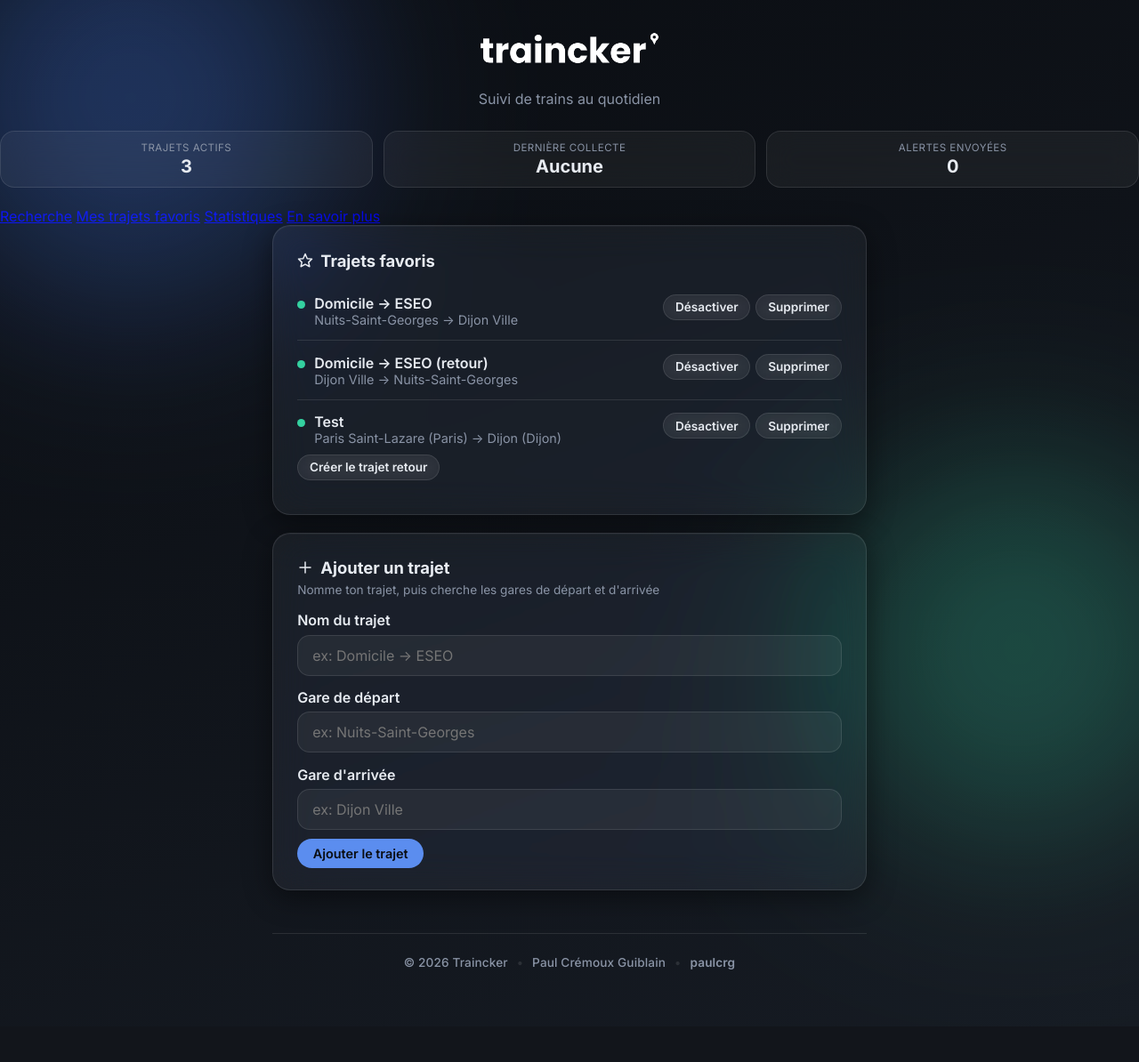
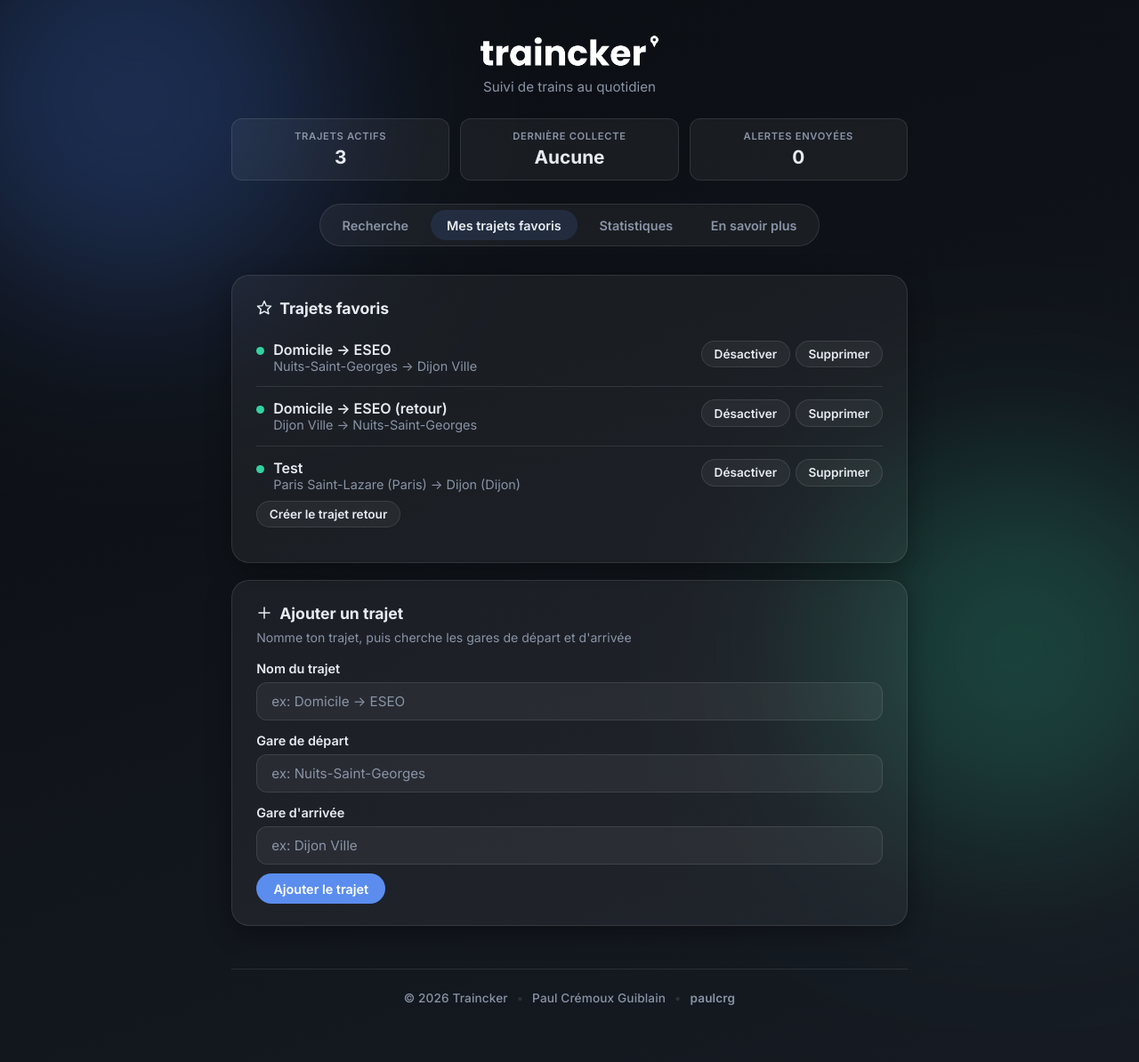
Before and after one commit to paulcrg/traincker, a FastAPI app: page /favoris in a window 1280 px wide. Shown: the whole page at 89% size. Before the commit the page ends 1090 px from the top, so only its background shows below. Run offline with FastAPI, Linux system fonts and the light colour scheme; data that the repository does not hold is empty.

Commit message:
style(web): design system centralise, menu en pastilles centrees, page pleine largeur

```diff
--- a/traincker_web/static/style.css
+++ b/traincker_web/static/style.css
@@ -1,13 +1,39 @@
+/* ==========================================================================
+   Traincker — design system centralisé
+   Toute la palette et les rayons se pilotent depuis :root ci-dessous.
+   ========================================================================== */
+
 :root {
+    /* --- Source de vérité : ce sont CES variables que l'accessibilité et
+       le thème clair surchargent dynamiquement (voir traincker/theme.py,
+       réutilisé tel quel côté FastAPI) --- */
     --tk-bg-1: #0a0d12;
     --tk-bg-2: #161b23;
     --tk-glass: rgba(255, 255, 255, 0.05);
     --tk-glass-border: rgba(255, 255, 255, 0.10);
+    --tk-text: #e7ebf1;
+    --tk-text-muted: #8a94a6;
     --tk-accent: #5b8def;
     --tk-positive: #34d1a0;
     --tk-danger: #ef5b5b;
-    --tk-text: #e7ebf1;
-    --tk-text-muted: #8a94a6;
+
+    /* --- Design tokens génériques, alias des tk-* ci-dessus. Un seul
+       endroit à modifier (les tk-* plus haut) pour piloter toute
+       l'application, y compris quand l'accessibilité les surcharge. --- */
+    --bg: var(--tk-bg-1);
+    --bg-2: var(--tk-bg-2);
+    --surface: var(--tk-glass);
+    --surface-hover: rgba(255, 255, 255, 0.08);
+    --border: var(--tk-glass-border);
+    --text: var(--tk-text);
+    --text-muted: var(--tk-text-muted);
+    --accent: var(--tk-accent);
+    --accent-soft: rgba(91, 141, 239, 0.14);
+    --positive: var(--tk-positive);
+    --danger: var(--tk-danger);
+    --radius: 20px;
+    --radius-sm: 12px;
+    --radius-pill: 999px;
 }
 
 * { box-sizing: border-box; }
@@ -17,188 +43,211 @@
     -moz-osx-font-smoothing: grayscale;
     margin: 0;
     font-family: 'Inter', -apple-system, BlinkMacSystemFont, sans-serif;
-    color: var(--tk-text);
-    background: linear-gradient(160deg, var(--tk-bg-1) 0%, var(--tk-bg-2) 100%);
+    color: var(--text);
+    background: linear-gradient(160deg, var(--bg) 0%, var(--bg-2) 100%);
     min-height: 100vh;
 }
 
-/* Blobs flottants en fond, comme le dashboard Streamlit */
-.tk-blob { position: fixed; border-radius: 50%; filter: blur(100px); opacity: 0.35; z-index: 0; pointer-events: none; mix-blend-mode: screen; }
+/* Blobs flottants en fond, très discrets */
+.tk-blob { position: fixed; border-radius: 50%; filter: blur(100px); opacity: 0.30; z-index: 0; pointer-events: none; mix-blend-mode: screen; }
 .tk-blob-1 { width: 460px; height: 460px; background: #3b6fe0; top: -140px; left: -110px; animation: tk-float-1 22s ease-in-out infinite; }
 .tk-blob-2 { width: 420px; height: 420px; background: #1fa679; bottom: -160px; right: -90px; animation: tk-float-2 26s ease-in-out infinite; }
 @keyframes tk-float-1 { 0%, 100% { transform: translate(0, 0); } 50% { transform: translate(40px, 30px); } }
 @keyframes tk-float-2 { 0%, 100% { transform: translate(0, 0); } 50% { transform: translate(-30px, -40px); } }
 @media (prefers-reduced-motion: reduce) { .tk-blob-1, .tk-blob-2 { animation: none; } }
 
-h1, h2, h3 { font-weight: 700; letter-spacing: -0.02em; color: var(--tk-text); margin: 0 0 0.6rem; }
+h1, h2, h3 { font-weight: 700; letter-spacing: -0.02em; color: var(--text); margin: 0 0 0.6rem; }
 
-.tk-logo-wrap { text-align: center; margin: 2rem 0 0.3rem; font-family: 'Poppins', sans-serif; font-weight: 700; font-size: 1.4rem; }
-.tk-caption { text-align: center; color: var(--tk-text-muted); margin-bottom: 1.6rem; }
+.tk-page { position: relative; z-index: 1; max-width: 1180px; width: 100%; margin: 0 auto; padding: 0 2rem 3rem; }
 
-/* Navigation */
-.navbar {
-    position: relative; z-index: 1;
-    display: flex; justify-content: center; gap: 2px;
-    background: var(--tk-glass); backdrop-filter: blur(14px); -webkit-backdrop-filter: blur(14px);
-    border-radius: 999px; padding: 8px; border: 1px solid var(--tk-glass-border);
-    width: fit-content; margin: 1.5rem auto 2rem; box-shadow: inset 0 1px 3px rgba(0,0,0,0.25);
+.tk-logo-wrap { text-align: center; margin: 2.2rem 0 0.3rem; }
+.tk-caption { text-align: center; color: var(--text-muted); margin: 0 0 1.6rem; font-size: 0.95rem; }
+
+/* --- KPI chips (bandeau supérieur, même style que le dashboard) --- */
+.chip-row, .tk-chip-row { display: flex; gap: 12px; margin: 0 auto 1.6rem; max-width: 760px; }
+.chip, .tk-chip {
+    flex: 1; background: var(--surface); border: 1px solid var(--border);
+    border-radius: var(--radius-sm); padding: 0.8rem 1rem; text-align: center;
+    transition: transform 0.2s ease, background 0.2s ease;
 }
-.navbar a {
-    border-radius: 999px; font-weight: 600; font-size: 0.95rem; padding: 10px 24px;
-    color: var(--tk-text-muted); text-decoration: none; transition: color 0.2s ease, background 0.2s ease;
+.chip:hover, .tk-chip:hover { transform: translateY(-1px); background: var(--surface-hover); }
+.chip-label, .tk-chip-label {
+    display: block; font-size: 0.7rem; color: var(--text-muted); text-transform: uppercase;
+    letter-spacing: 0.06em; margin-bottom: 4px; font-weight: 600;
 }
-.navbar a:hover { color: var(--tk-text); }
-.navbar a.active { color: #0a0d12; background: var(--tk-accent); }
-.navbar a.disabled { opacity: 0.4; pointer-events: none; }
+.chip-value, .tk-chip-value { display: block; font-size: 1.3rem; font-weight: 700; color: var(--text); }
 
-.container { position: relative; z-index: 1; max-width: 700px; margin: 0 auto; padding: 0 1rem 3rem; animation: tk-fade-in 0.5s ease; }
+/* --- Navigation : pastilles centrées, discrètes et arrondies --- */
+.nav {
+    position: relative; z-index: 1; display: flex; justify-content: center; gap: 6px;
+    margin: 0 auto 2rem; padding: 6px; max-width: fit-content;
+    background: var(--surface); border: 1px solid var(--border); border-radius: var(--radius-pill);
+}
+.nav-link {
+    color: var(--text-muted); text-decoration: none; font-weight: 600; font-size: 0.9rem;
+    padding: 0.55rem 1.15rem; border-radius: var(--radius-pill);
+    transition: color 0.15s ease, background 0.15s ease;
+    white-space: nowrap;
+}
+.nav-link:hover { color: var(--text); background: var(--surface-hover); }
+.nav-link.active { color: var(--text); background: var(--accent-soft); }
+
+.container { position: relative; z-index: 1; max-width: 760px; margin: 0 auto; animation: tk-fade-in 0.4s ease; }
 @keyframes tk-fade-in { from { opacity: 0; transform: translateY(6px); } to { opacity: 1; transform: translateY(0); } }
 
-/* Cartes en verre */
-.tk-card {
-    background: var(--tk-glass); backdrop-filter: blur(20px) saturate(160%); -webkit-backdrop-filter: blur(20px) saturate(160%);
-    border: 1px solid var(--tk-glass-border); border-radius: 20px;
-    box-shadow: 0 8px 32px rgba(0, 0, 0, 0.45), inset 0 1px 0 rgba(255,255,255,0.04);
-    padding: 1.5rem 1.7rem; margin-bottom: 1.2rem;
+/* --- Cartes --- */
+.card, .tk-card {
+    background: var(--surface); border: 1px solid var(--border); border-radius: var(--radius);
+    box-shadow: 0 8px 28px rgba(0, 0, 0, 0.35); padding: 1.5rem 1.7rem; margin-bottom: 1.2rem;
 }
+.card-header, .tk-section-title { display: flex; align-items: center; gap: 8px; font-size: 1.1rem; font-weight: 700; margin: 0.1rem 0 0.7rem; color: var(--text); }
+.card-title { font-size: 1.1rem; font-weight: 700; color: var(--text); }
+.card-description, .tk-hint { font-size: 0.88rem; color: var(--text-muted); margin: -0.3rem 0 1rem; line-height: 1.5; }
 
-.tk-section-title { display: flex; align-items: center; gap: 8px; font-size: 1.15rem; font-weight: 700; margin: 0.2rem 0 0.8rem; }
-.tk-hint { font-size: 0.85rem; color: var(--tk-text-muted); margin: -0.4rem 0 1rem; }
+/* --- Champs --- */
+.input, input[type="text"] {
+    width: 100%; padding: 0.7rem 1rem; border-radius: var(--radius-sm);
+    background: var(--surface); border: 1px solid var(--border);
+    color: var(--text); font-size: 0.95rem; font-family: inherit;
+}
+.input:focus, input[type="text"]:focus { outline: none; border-color: var(--accent); }
+.input::placeholder, input[type="text"]::placeholder { color: var(--text-muted); }
+label.tk-field-label { display: block; font-weight: 600; font-size: 0.9rem; margin: 0.9rem 0 0.4rem; color: var(--text); }
 
-/* Champs texte */
-input[type="text"] {
-    width: 100%; padding: 0.75rem 1rem; border-radius: 14px;
-    background: rgba(255, 255, 255, 0.05); border: 1px solid var(--tk-glass-border);
-    color: var(--tk-text); font-size: 1rem; font-family: inherit;
+.select, select {
+    width: 100%; padding: 0.65rem 1rem; border-radius: var(--radius-sm);
+    background: var(--surface); border: 1px solid var(--border);
+    color: var(--text); font-size: 0.95rem; font-family: inherit; margin-bottom: 0.4rem;
 }
-input[type="text"]:focus { outline: none; border-color: var(--tk-accent); }
-label.tk-field-label { display: block; font-weight: 600; margin: 0.9rem 0 0.4rem; }
+.select:focus, select:focus { outline: none; border-color: var(--accent); }
 
-.htmx-indicator { display: none; color: var(--tk-text-muted); font-size: 0.85rem; }
+.tk-checkbox-row {
+    display: flex; align-items: center; gap: 8px; font-size: 0.92rem; font-weight: 500;
+    margin: 0.6rem 0; cursor: pointer; color: var(--text);
+}
+.tk-checkbox-row input[type="checkbox"] { width: 16px; height: 16px; accent-color: var(--accent); cursor: pointer; }
+
+.htmx-indicator { display: none; color: var(--text-muted); font-size: 0.85rem; }
 .htmx-request .htmx-indicator { display: inline; }
 
-/* Boutons pilule, comme Streamlit */
-.tk-btn {
-    border-radius: 999px; border: 1px solid var(--tk-glass-border);
-    background: rgba(255, 255, 255, 0.06); backdrop-filter: blur(10px);
-    color: var(--tk-text); font-weight: 600; font-size: 0.9rem; font-family: inherit;
-    padding: 0.5rem 1.1rem; cursor: pointer; transition: all 0.2s ease;
+/* --- Boutons --- */
+.btn, .tk-btn {
+    border-radius: var(--radius-pill); border: 1px solid var(--border);
+    background: var(--surface); color: var(--text); font-weight: 600; font-size: 0.9rem;
+    font-family: inherit; padding: 0.55rem 1.2rem; cursor: pointer;
+    transition: background 0.15s ease, border-color 0.15s ease, transform 0.15s ease;
+    text-decoration: none; display: inline-block;
 }
-.tk-btn:hover { border-color: var(--tk-accent); color: var(--tk-accent); transform: translateY(-1px); }
-.tk-btn-primary { background: var(--tk-accent); color: #0a0d12; border: none; }
-.tk-btn-primary:hover { color: #0a0d12; opacity: 0.9; }
-.tk-btn-danger:hover { border-color: var(--tk-danger); color: var(--tk-danger); }
-.tk-btn-compact { padding: 0.35rem 0.8rem; font-size: 0.85rem; }
-.tk-btn-row { display: flex; gap: 8px; margin-top: 0.6rem; }
+.btn:hover, .tk-btn:hover { background: var(--surface-hover); border-color: var(--accent); transform: translateY(-1px); }
+.btn-primary, .tk-btn-primary { background: var(--accent); color: #ffffff; border: none; }
+.btn-primary:hover, .tk-btn-primary:hover { opacity: 0.92; background: var(--accent); }
+.btn-secondary, .tk-btn-danger:hover { border-color: var(--danger); color: var(--danger); }
+.tk-btn-compact { padding: 0.4rem 0.85rem; font-size: 0.85rem; }
+.tk-btn-row { display: flex; gap: 8px; flex-wrap: wrap; margin-top: 0.6rem; }
 
-/* Suggestions de gares */
+/* --- Suggestions de gares --- */
 .liste-suggestions {
     list-style: none; padding: 4px 0; margin: -4px 0 12px;
-    background: rgba(255, 255, 255, 0.03); border: 1px solid var(--tk-glass-border);
-    border-radius: 12px; overflow: hidden;
+    background: var(--surface); border: 1px solid var(--border);
+    border-radius: var(--radius-sm); overflow: hidden;
 }
 .liste-suggestions li button {
     width: 100%; text-align: left; padding: 0.55rem 0.9rem; font-weight: 500;
-    background: transparent; color: var(--tk-text); border: none; cursor: pointer; font-family: inherit; font-size: 0.95rem;
+    background: transparent; color: var(--text); border: none; cursor: pointer; font-family: inherit; font-size: 0.95rem;
 }
-.liste-suggestions li button:hover { background: rgba(91, 141, 239, 0.14); color: var(--tk-accent); }
-.suggestion-vide { padding: 0.55rem 0.9rem; color: var(--tk-text-muted); }
+.liste-suggestions li button:hover { background: var(--accent-soft); color: var(--accent); }
+.suggestion-vide, .empty-state, .tk-empty { padding: 0.55rem 0.2rem; color: var(--text-muted); }
 
-/* Liste des favoris */
+/* --- Liste des favoris --- */
 .tk-favori { padding: 0.9rem 0; }
-.tk-favori + .tk-favori { border-top: 1px solid var(--tk-glass-border); }
+.tk-favori + .tk-favori { border-top: 1px solid var(--border); }
 .tk-favori-ligne { display: flex; align-items: flex-start; gap: 10px; }
-.tk-favori-nom { font-weight: 600; }
-.tk-favori-trajet { color: var(--tk-text-muted); font-size: 0.9rem; }
+.tk-favori-nom { font-weight: 600; color: var(--text); }
+.tk-favori-trajet { color: var(--text-muted); font-size: 0.9rem; }
 .tk-dot { display: inline-block; width: 9px; height: 9px; border-radius: 50%; margin-top: 7px; flex-shrink: 0; }
-.tk-dot-ok { background: var(--tk-positive); }
-.tk-dot-alert { background: var(--tk-danger); }
+.tk-dot-ok { background: var(--positive); }
+.tk-dot-alert { background: var(--danger); }
 .tk-favori-actions { margin-left: auto; display: flex; gap: 6px; flex-shrink: 0; }
 .tk-next-train { display: flex; align-items: baseline; gap: 10px; margin: 0.3rem 0 0.2rem; }
 .tk-next-train-time { font-size: 1.4rem; font-weight: 800; letter-spacing: -0.02em; }
-.tk-next-train-countdown { font-size: 0.85rem; font-weight: 600; color: var(--tk-accent); background: rgba(91, 141, 239, 0.12); padding: 2px 10px; border-radius: 999px; }
-.tk-confirm-text { font-size: 0.9rem; color: var(--tk-danger); font-weight: 600; margin: 0.5rem 0 0.3rem; }
+.tk-next-train-countdown { font-size: 0.85rem; font-weight: 600; color: var(--accent); background: var(--accent-soft); padding: 2px 10px; border-radius: var(--radius-pill); }
+.tk-confirm-text { font-size: 0.9rem; color: var(--danger); font-weight: 600; margin: 0.5rem 0 0.3rem; }
 
-.tk-selection { font-size: 0.85rem; color: var(--tk-text-muted); margin-top: 0.3rem; }
-.tk-selection strong { color: var(--tk-text); }
+.tk-selection { font-size: 0.85rem; color: var(--text-muted); margin-top: 0.3rem; }
+.tk-selection strong { color: var(--text); }
 
-.tk-empty { color: var(--tk-text-muted); }
-.tk-success { color: var(--tk-positive); font-weight: 600; font-size: 0.9rem; margin-top: 0.6rem; }
+.tk-success { color: var(--positive); font-weight: 600; font-size: 0.9rem; margin-top: 0.6rem; }
 
-/* Départs (page recherche) */
-.table-departs { width: 100%; border-collapse: collapse; margin-top: 1rem; }
-.table-departs th, .table-departs td { padding: 0.6rem 0.5rem; text-align: left; border-bottom: 1px solid var(--tk-glass-border); }
-.table-departs tr.perturbe { color: var(--tk-danger); }
+/* --- Tableaux --- */
+.table-departs, .tk-table {
+    width: 100%; border-collapse: collapse; margin: 0.6rem 0 1rem; font-size: 0.9rem;
+}
+.table-departs th, .table-departs td, .tk-table th, .tk-table td {
+    padding: 0.55rem 0.6rem; text-align: left; border-bottom: 1px solid var(--border);
+}
+.tk-table th { color: var(--text-muted); font-weight: 600; font-size: 0.75rem; text-transform: uppercase; letter-spacing: 0.03em; }
+.table-departs tr.perturbe { color: var(--danger); }
 
+/* --- Alertes / bandeaux d'information (fond bleu sombre, comme "Aucune activité...") --- */
+.alert, .empty-state-info {
+    background: var(--accent-soft); border: 1px solid rgba(91, 141, 239, 0.3);
+    border-radius: var(--radius-sm); padding: 0.85rem 1.1rem; color: var(--text); font-weight: 600; font-size: 0.92rem;
+}
 .alerte-perturbation {
     background: linear-gradient(90deg, rgba(239,91,91,0.18), rgba(239,91,91,0.06));
-    border: 1px solid rgba(239,91,91,0.35); border-radius: 14px; padding: 0.7rem 1rem; margin-bottom: 0.75rem; font-weight: 600;
+    border: 1px solid rgba(239,91,91,0.35); border-radius: var(--radius-sm); padding: 0.7rem 1rem; margin-bottom: 0.75rem; font-weight: 600;
+}
+.erreur {
+    background: linear-gradient(90deg, rgba(239,91,91,0.18), rgba(239,91,91,0.06));
+    border: 1px solid rgba(239,91,91,0.35); border-radius: var(--radius-sm); padding: 0.75rem 1rem; color: var(--danger); margin-top: 1rem;
 }
 
-.erreur {
-    background: linear-gradient(90deg, rgba(239,91,91,0.18), rgba(239,91,91,0.06));
-    border: 1px solid rgba(239,91,91,0.35); border-radius: 14px; padding: 0.75rem 1rem; color: var(--tk-danger); margin-top: 1rem;
+.tk-insight {
+    background: var(--accent-soft); border: 1px solid rgba(91, 141, 239, 0.25); border-radius: var(--radius-sm);
+    padding: 0.8rem 1.1rem; margin-bottom: 1rem; font-size: 0.95rem; line-height: 1.6; color: var(--text);
 }
+.tk-legend { font-size: 0.78rem; color: var(--text-muted); margin-top: 0.5rem; }
 
-/* Statistiques */
-.tk-chip-row { display: flex; gap: 12px; margin-bottom: 1.4rem; }
-.tk-chip {
-    flex: 1; background: var(--tk-glass); backdrop-filter: blur(16px); -webkit-backdrop-filter: blur(16px);
-    border: 1px solid var(--tk-glass-border); border-radius: 16px; padding: 0.7rem 1rem; text-align: center; transition: transform 0.2s ease;
-}
-.tk-chip:hover { transform: translateY(-2px); }
-.tk-chip-label { display: block; font-size: 0.72rem; color: var(--tk-text-muted); text-transform: uppercase; letter-spacing: 0.04em; margin-bottom: 2px; }
-.tk-chip-value { display: block; font-size: 1.25rem; font-weight: 700; color: var(--tk-text); }
+.tk-chart { width: 100%; height: auto; border-radius: var(--radius-sm); margin: 0.6rem 0 1.4rem; display: block; }
 
-.tk-insight {
-    background: rgba(91, 141, 239, 0.08); border: 1px solid rgba(91, 141, 239, 0.25); border-radius: 12px;
-    padding: 0.8rem 1.1rem; margin-bottom: 1rem; font-size: 0.95rem; line-height: 1.6;
-}
-.tk-legend { font-size: 0.78rem; color: var(--tk-text-muted); margin-top: 0.5rem; }
-
-.tk-table { width: 100%; border-collapse: collapse; margin: 0.6rem 0 1rem; font-size: 0.9rem; }
-.tk-table th, .tk-table td { padding: 0.5rem 0.6rem; text-align: left; border-bottom: 1px solid var(--tk-glass-border); }
-.tk-table th { color: var(--tk-text-muted); font-weight: 600; font-size: 0.78rem; text-transform: uppercase; letter-spacing: 0.03em; }
-
-.tk-chart { width: 100%; height: auto; border-radius: 14px; margin: 0.6rem 0 1.4rem; display: block; }
-
-/* Footer global */
+/* --- Footer global --- */
 .tk-footer {
     display: flex; justify-content: center; align-items: center; flex-wrap: wrap; gap: 10px;
-    text-align: center; color: var(--tk-text-muted); font-size: 0.85rem; font-weight: 500;
-    letter-spacing: 0.01em; margin-top: 3rem; padding: 1.5rem 0 1rem; border-top: 1px solid var(--tk-glass-border);
+    text-align: center; color: var(--text-muted); font-size: 0.85rem; font-weight: 500;
+    letter-spacing: 0.01em; margin-top: 3rem; padding: 1.5rem 0 1rem; border-top: 1px solid var(--border);
 }
-.tk-footer-sep { color: var(--tk-glass-border); }
-.tk-footer-link { color: var(--tk-text-muted); font-weight: 600; }
+.tk-footer-sep { color: var(--border); }
+.tk-footer-link { color: var(--text-muted); font-weight: 600; }
 
-/* Page En savoir plus */
-.tk-tech-text { line-height: 1.7; font-size: 0.95rem; }
+/* --- Page En savoir plus --- */
+.tk-tech-text { line-height: 1.7; font-size: 0.95rem; color: var(--text); }
 .tk-tech-text ul { padding-left: 1.2rem; margin: 0.4rem 0; }
 .tk-tech-text code {
     background: rgba(255,255,255,0.08); padding: 1px 6px; border-radius: 6px;
     font-family: 'Courier New', monospace; font-size: 0.85rem;
 }
 .tk-changelog-entry { padding: 0.6rem 0; }
-.tk-changelog-entry + .tk-changelog-entry { border-top: 1px solid var(--tk-glass-border); }
-.tk-changelog-titre { font-weight: 600; }
-.tk-changelog-desc { color: var(--tk-text-muted); font-size: 0.88rem; margin-top: 2px; }
-
-/* Formulaires paramètres */
-select {
-    width: 100%; padding: 0.65rem 1rem; border-radius: 14px;
-    background: rgba(255, 255, 255, 0.05); border: 1px solid var(--tk-glass-border);
-    color: var(--tk-text); font-size: 0.95rem; font-family: inherit; margin-bottom: 0.4rem;
-}
-select:focus { outline: none; border-color: var(--tk-accent); }
-
-.tk-checkbox-row {
-    display: flex; align-items: center; gap: 8px; font-size: 0.92rem; font-weight: 500;
-    margin: 0.6rem 0; cursor: pointer;
-}
-.tk-checkbox-row input[type="checkbox"] { width: 16px; height: 16px; accent-color: var(--tk-accent); cursor: pointer; }
+.tk-changelog-entry + .tk-changelog-entry { border-top: 1px solid var(--border); }
+.tk-changelog-titre { font-weight: 600; color: var(--text); }
+.tk-changelog-desc { color: var(--text-muted); font-size: 0.88rem; margin-top: 2px; }
 
 .tk-logs {
-    background: rgba(0,0,0,0.35); border: 1px solid var(--tk-glass-border); border-radius: 12px;
+    background: rgba(0,0,0,0.35); border: 1px solid var(--border); border-radius: var(--radius-sm);
     padding: 0.8rem 1rem; font-family: 'Courier New', monospace; font-size: 0.78rem; line-height: 1.5;
     max-height: 320px; overflow-y: auto; white-space: pre-wrap; word-break: break-word;
 }
+
+.badge {
+    display: inline-block; padding: 2px 10px; border-radius: var(--radius-pill);
+    font-size: 0.75rem; font-weight: 700; background: var(--accent-soft); color: var(--accent);
+}
+
+/* --- Responsive --- */
+@media (max-width: 640px) {
+    .tk-page { padding: 0 1rem 3rem; }
+    .chip-row, .tk-chip-row { flex-direction: column; }
+    .nav { max-width: 100%; overflow-x: auto; justify-content: flex-start; }
+    .card, .tk-card { padding: 1.2rem 1.1rem; }
+    .tk-favori-ligne { flex-wrap: wrap; }
+    .tk-favori-actions { margin-left: 0; width: 100%; }
+}
```
